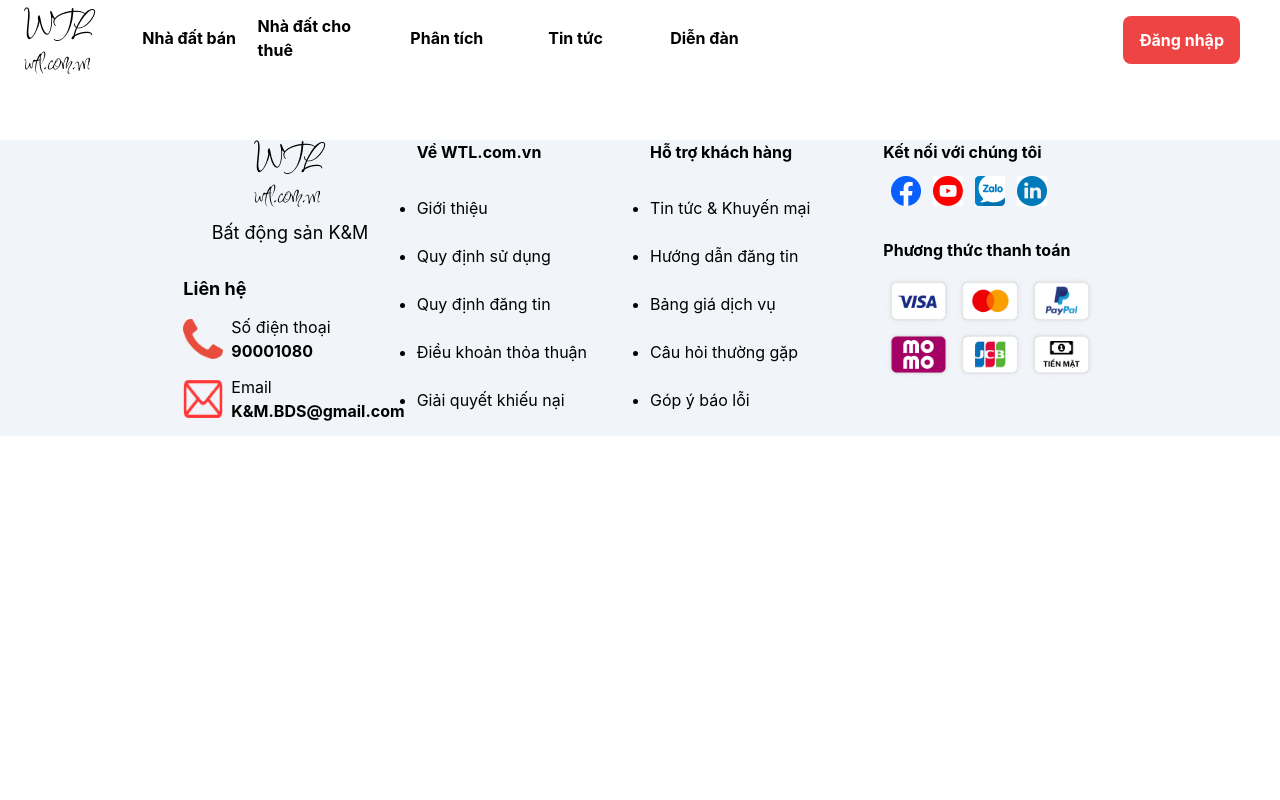
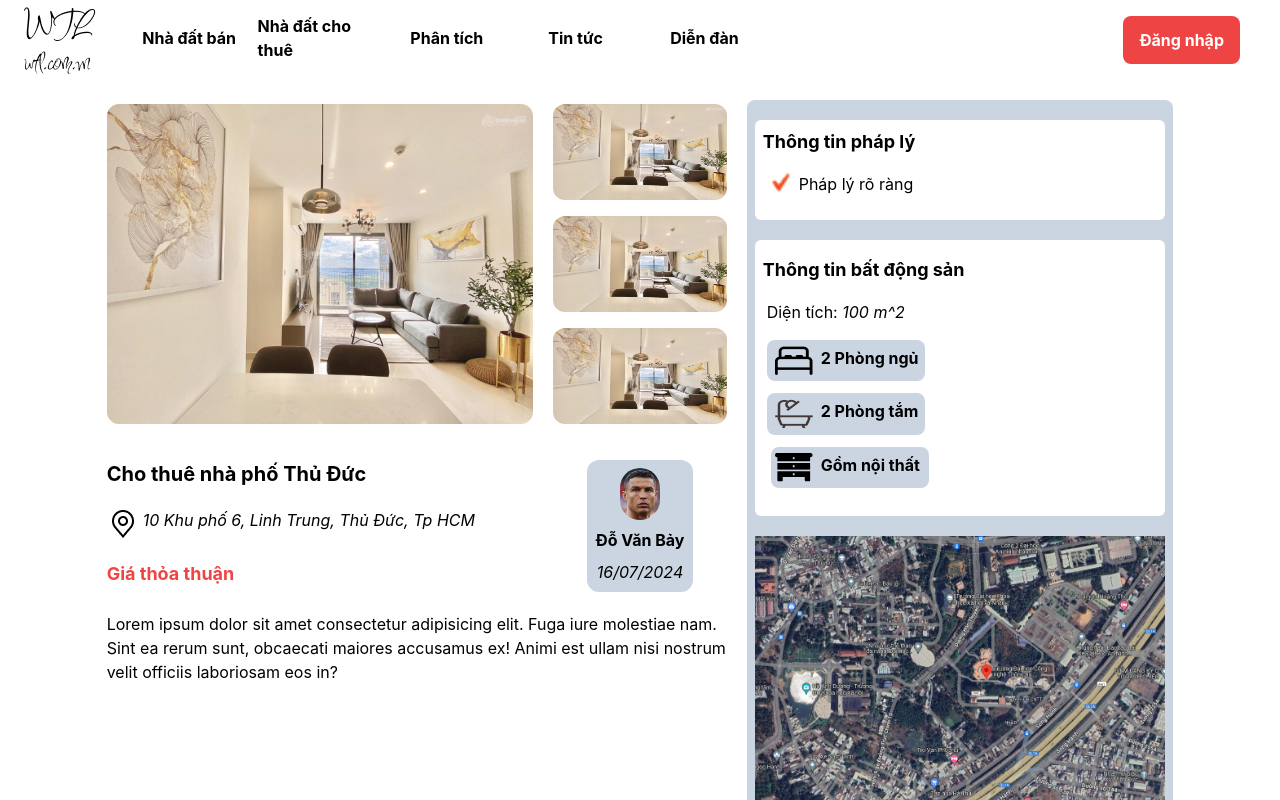
Before and after one commit to NguyenKiet-Anh/IE207, a React (Create React App) app in the folder frontend/: page /detailed-property/rent/1/1 in a window 1280 px wide. Shown: the top 800 px of the page. Built offline with nearby package versions, Linux system fonts and the light colour scheme.

Commit message:
Detailed Page for both Rent and Sale

```diff
--- a/frontend/src/App.js
+++ b/frontend/src/App.js
@@ -29,8 +29,9 @@ function App() {
                 <Route path="/home" element={<Home />} />
                 <Route path="/estate-for-sale" element={<EstateForSale />} />
                 <Route path="/estate-for-rent" element={<EstateForRent />} />
-              <Route path="/detailed-property" element={<DetailedProperty />}>
-                <Route path=":propertyId" element={<DetailedProperty />} ></Route>
+                <Route path="/detailed-property/sale/:propertyId/:kind" element={<DetailedProperty />}>
+                  </Route>
+                <Route path="/detailed-property/rent/:propertyId/:kind" element={<DetailedProperty />}>
                   </Route>
                 <Route path="/analysis-page" element={<AnalysisPage />} />
                 <Route path="/news" element={<News />} />
--- a/frontend/src/assets/EstateForRent/EstateForRentCardData.jsx
+++ b/frontend/src/assets/EstateForRent/EstateForRentCardData.jsx
@@ -3,7 +3,7 @@ import BrokerImage from '../../images/for-test/broker.webp';
 import MapImage from '../../images/for-test/map.png';
 
 const CardDataForRent = [
-    {img: PropertyImage, title: 'Cho thuê phố Thủ Đức', price: '15tr/tháng', address: '16 Khu phố 6, Linh Trung, Thủ Đức, Tp HCM', area: 100, bedroom: 2, bathroom: 2, author_img: BrokerImage, author_name: 'Đỗ Văn Bảy', date: '16/07/2024', phone: '09177777777', map: MapImage},
-    {img: PropertyImage, title: 'Cho thuê phố Thủ Đức', price: '15tr/tháng', address: '16 Khu phố 6, Linh Trung, Thủ Đức, Tp HCM', area: 100, bedroom: 2, bathroom: 2, author_img: BrokerImage, author_name: 'Đỗ Văn Bảy', date: '16/07/2024', phone: '09177777777', map: MapImage}
+    {kind: 1, id: 1, img: PropertyImage, title: 'Cho thuê nhà phố Thủ Đức', about: 'Lorem ipsum dolor sit amet consectetur adipisicing elit. Fuga iure molestiae nam. Sint ea rerum sunt, obcaecati maiores accusamus ex! Animi est ullam nisi nostrum velit officiis laboriosam eos in?', price: 'Giá thỏa thuận', address: '10 Khu phố 6, Linh Trung, Thủ Đức, Tp HCM', area: 100, bedroom: 2, bathroom: 2, furniture: 1, policy: 1, author_img: BrokerImage, author_name: 'Đỗ Văn Bảy', update: '16/07/2024', phone: '09177777777', map: MapImage},
+    {kind: 1, id: 2, img: PropertyImage, title: 'Cho thuê nhà phố Thủ Đức', about: 'Lorem ipsum dolor sit amet consectetur adipisicing elit. Fuga iure molestiae nam. Sint ea rerum sunt, obcaecati maiores accusamus ex! Animi est ullam nisi nostrum velit officiis laboriosam eos in?', price: 'Giá thỏa thuận', address: '10 Khu phố 6, Linh Trung, Thủ Đức, Tp HCM', area: 100, bedroom: 2, bathroom: 2, furniture: 0, policy: 0, author_img: BrokerImage, author_name: 'Đỗ Văn Bảy', update: '16/07/2024', phone: '09177777777', map: MapImage}
 ];
 export default CardDataForRent;
--- a/frontend/src/assets/EstateForSale/EstateForSaleCardData.jsx
+++ b/frontend/src/assets/EstateForSale/EstateForSaleCardData.jsx
@@ -3,7 +3,7 @@ import BrokerImage from '../../images/for-test/broker.webp';
 import MapImage from '../../images/for-test/map.png';
 
 const CardDataForSale = [
-    {id: 1, img: PropertyImage, title: 'Bán nhà phố Thủ Đức', about: 'Lorem ipsum dolor sit amet consectetur adipisicing elit. Fuga iure molestiae nam. Sint ea rerum sunt, obcaecati maiores accusamus ex! Animi est ullam nisi nostrum velit officiis laboriosam eos in?', price: 'Giá thỏa thuận', address: '10 Khu phố 6, Linh Trung, Thủ Đức, Tp HCM', area: 100, bedroom: 2, bathroom: 2, furniture: 1, policy: 1, author_img: BrokerImage, author_name: 'Đỗ Văn Bảy', update: '16/07/2024', phone: '09177777777', map: MapImage},
-    {id: 2, img: PropertyImage, title: 'Bán nhà phố Thủ Đức', about: 'Lorem ipsum dolor sit amet consectetur adipisicing elit. Fuga iure molestiae nam. Sint ea rerum sunt, obcaecati maiores accusamus ex! Animi est ullam nisi nostrum velit officiis laboriosam eos in?', price: 'Giá thỏa thuận', address: '10 Khu phố 6, Linh Trung, Thủ Đức, Tp HCM', area: 100, bedroom: 2, bathroom: 2, furniture: 1, policy: 1, author_img: BrokerImage, author_name: 'Đỗ Văn Bảy', update: '16/07/2024', phone: '09177777777', map: MapImage}
+    {kind: 0, id: 1, img: PropertyImage, title: 'Bán nhà phố Thủ Đức', about: 'Lorem ipsum dolor sit amet consectetur adipisicing elit. Fuga iure molestiae nam. Sint ea rerum sunt, obcaecati maiores accusamus ex! Animi est ullam nisi nostrum velit officiis laboriosam eos in?', price: 'Giá thỏa thuận', address: '10 Khu phố 6, Linh Trung, Thủ Đức, Tp HCM', area: 100, bedroom: 2, bathroom: 2, furniture: 1, policy: 1, author_img: BrokerImage, author_name: 'Đỗ Văn Bảy', update: '16/07/2024', phone: '09177777777', map: MapImage},
+    {kind: 0, id: 2, img: PropertyImage, title: 'Bán nhà phố Thủ Đức', about: 'Lorem ipsum dolor sit amet consectetur adipisicing elit. Fuga iure molestiae nam. Sint ea rerum sunt, obcaecati maiores accusamus ex! Animi est ullam nisi nostrum velit officiis laboriosam eos in?', price: 'Giá thỏa thuận', address: '10 Khu phố 6, Linh Trung, Thủ Đức, Tp HCM', area: 100, bedroom: 2, bathroom: 2, furniture: 0, policy: 0, author_img: BrokerImage, author_name: 'Đỗ Văn Bảy', update: '16/07/2024', phone: '09177777777', map: MapImage}
 ];
 export default CardDataForSale;
--- a/frontend/src/components/layout/Content/Property/DetailedDisplay/PropertyInformation.jsx
+++ b/frontend/src/components/layout/Content/Property/DetailedDisplay/PropertyInformation.jsx
@@ -1,4 +1,5 @@
 import YesIcon from '../../../../../images/icons/yes.png';
+import NoIcon from '../../../../../images/icons/no.png';
 import BedIcon from '../../../../../images/icons/bed.png';
 import BathIcon from '../../../../../images/icons/bath.png';
 import FurnitureIcon from '../../../../../images/icons/furniture.png';
@@ -12,7 +13,17 @@ const PropertyInformation = ({ property }) => {
                 <div className='mx-2'>
                     <p className="font-bold text-lg">Thông tin pháp lý</p>
                     <div className='mx-2 py-4'>
-                        State here
+                        {property.policy? (
+                            <div className='flex gap-2'>
+                                <img src={YesIcon} alt="Icon có pháp lý" className='w-5 h-5'/>
+                                <p>Pháp lý rõ ràng</p>
+                            </div>
+                        ): (
+                            <div className="flex gap-2">
+                                <img src={NoIcon} alt="Icon không có pháp lý" />
+                                <p>Không có thông tin pháp lý</p>
+                            </div>
+                        )}
                     </div>
                 </div>
             </div>
@@ -38,8 +49,16 @@ const PropertyInformation = ({ property }) => {
 
                     <div className='my-3'>
                         <div className='flex justify-start gap-2 py-1.5 ml-1 w-2/5 sm:w-3/5 lg:w-2/5 bg-slate-300 rounded-lg ml-2'>
-                            <img src={FurnitureIcon} alt="Icon nội thất" />
-                            State here
+                            <img src={FurnitureIcon} alt="Icon nội thất" className='ml-1'/>
+                            {property.furniture? (
+                                <div>
+                                    <p className='font-bold'>Gồm nội thất</p>
+                                </div>
+                            ) : (
+                                <div>
+                                    <p className='font-bold'>Không nội thất</p>
+                                </div>
+                            )}
                         </div>
                     </div>
                 </div>
--- a/frontend/src/components/layout/Content/Property/DetailedDisplay/PropertyIntroduction.jsx
+++ b/frontend/src/components/layout/Content/Property/DetailedDisplay/PropertyIntroduction.jsx
@@ -64,7 +64,7 @@ const PropertyIntroduction = ({ property }) => {
                 </div>
             </div>
 
-            <div className='my-5'> { /*About*/ }
+            <div className='my-5 mr-5'> { /*About*/ }
                 <p>{property.about}</p>
             </div>
         </div>
--- a/frontend/src/pages/DetailedProperty.jsx
+++ b/frontend/src/pages/DetailedProperty.jsx
@@ -5,10 +5,11 @@ import PropertyIntroduction from '../components/layout/Content/Property/Detailed
 import RelativeProperty from "../components/layout/Content/Property/DetailedDisplay/RelativeProperty";
 
 import CardDataForSale from '../assets/EstateForSale/EstateForSaleCardData';
+import CardDataForRent from '../assets/EstateForRent/EstateForRentCardData';
 
 const DetailedProperty = ( ) => {
     // Params here
-    const { propertyId } = useParams();
+    const { kind, propertyId } = useParams();
     const [propertydata, setPropertyData] = useState([]);
 
     // Functions here
@@ -16,10 +17,19 @@ const DetailedProperty = ( ) => {
             const getPropertyAsId = async () => {
                 for (let i=0; i < CardDataForSale.length; i++)
                 {
-                    if (CardDataForSale[i].id === parseInt(propertyId))
-                    {
-                        setPropertyData(CardDataForSale[i])
-                        break
+                    if (parseInt(kind) === parseInt(0)) {
+                        if (CardDataForSale[i].id === parseInt(propertyId))
+                        {
+                            setPropertyData(CardDataForSale[i])
+                            break
+                        }
+                    }
+                    else if (parseInt(kind) === parseInt(1)) {
+                        if (CardDataForRent[i].id === parseInt(propertyId))
+                        {
+                            setPropertyData(CardDataForRent[i])
+                            break
+                        }
                     }
                 }
             }
--- a/frontend/src/pages/EstateForRent.jsx
+++ b/frontend/src/pages/EstateForRent.jsx
@@ -12,20 +12,25 @@ function EstateForRent() {
             <div className='col-span-3'>
                 <Filter></Filter>
                 <div className='mt-5 mr-1'>
-                    {CardDataForRent.map((card, index) => (
+                    {CardDataForRent.map((card) => (
                         <PropertyCard
-                            key={index}
+                            kind={card.kind}
+                            id={card.id}
                             img={card.img}
                             title={card.title}
+                            about={card.abo}
                             price={card.price}
                             address={card.address}
                             area={card.area}
                             bedroom={card.bedroom}
                             bathroom={card.bathroom}
+                            furniture={card.furniture}
+                            policy={card.policy}
                             author_img={card.author_img}
                             author_name={card.author_name}
-                            date={card.date}
+                            update={card.update}
                             phone={card.phone}
+                            map={card.map}
                         ></PropertyCard>
                     ))}
                 </div>
--- a/frontend/src/pages/EstateForSale.jsx
+++ b/frontend/src/pages/EstateForSale.jsx
@@ -14,6 +14,7 @@ function EstateForSale() {
                 <div className='mt-5 mr-1'>
                     {CardDataForSale.map((card) => (
                         <PropertyCard
+                            kind={card.kind}
                             id={card.id}
                             img={card.img}
                             title={card.title}
```
Also changed, not shown: frontend/src/components/layout/Content/Property/PropertyCard.jsx (+13 -5 lines), frontend/src/images/icons/no.png (added). Lines whose indentation alone changed are shown as unchanged.
